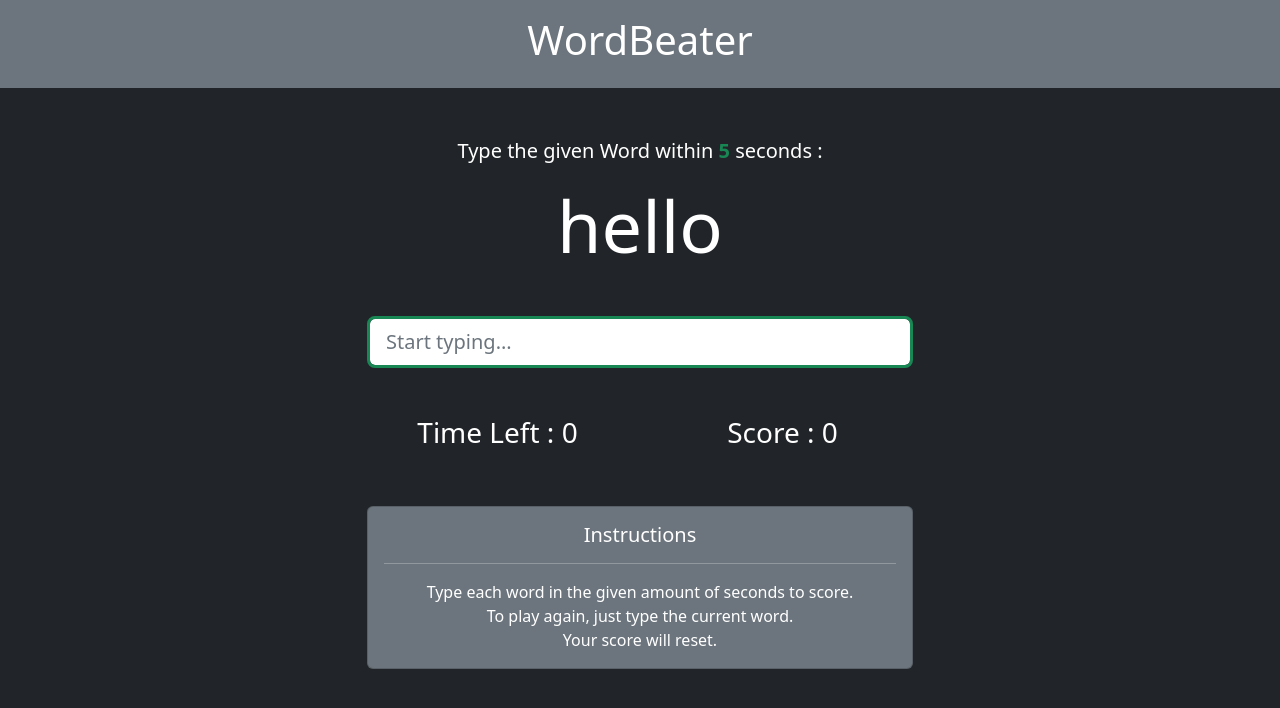
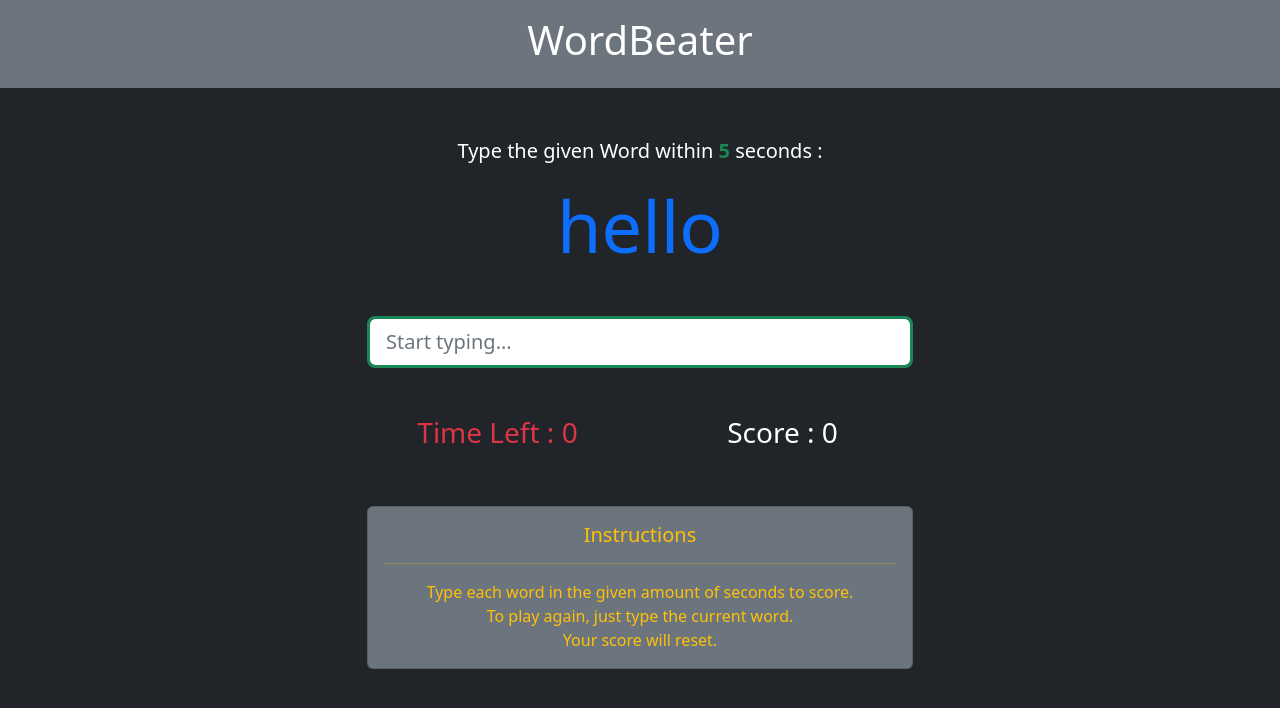
Before and after one commit to TheNewC0der-24/Speed-Typing-Game, a plain HTML site: page index.html in a window 1280 px wide. Drawn offline with nearby package versions, Linux system fonts and the light colour scheme; some icons are missing.

Commit message:
Change text colors

```diff
--- a/index.html
+++ b/index.html
@@ -5,6 +5,9 @@
     <meta charset="utf-8">
     <meta name="viewport" content="width=device-width, initial-scale=1">
     <title>Word Beater</title>
+
+    <!-- Favicon -->
+    <link rel="shortcut icon" href="./assets/favicon.ico" type="image/x-icon">
 
     <!-- Style CSS -->
     <link rel="stylesheet" href="./style.css">
@@ -29,14 +32,14 @@
                 <p class="lead">
                     Type the given Word within <span class="text-success fw-bold" id="seconds">5</span> seconds :
                 </p>
-                <h2 class="display-2 mb-5" id="current-word">hello</h2>
+                <h2 class="display-2 mb-5 text-primary" id="current-word">hello</h2>
                 <input type="text" class="form-control form-control-lg" placeholder="Start typing..." id="word-input"
                     autofocus>
                 <h4 class="mt-3" id="message"></h4>
 
                 <!-- Time & Score Columns -->
                 <div class="row mt-5">
-                    <div class="col-md-6">
+                    <div class="col-md-6 text-danger">
                         <h3>Time Left :
                             <span id="time">0</span>
                         </h3>
@@ -51,11 +54,11 @@
                 <!-- Instructions -->
                 <div class="row mt-5">
                     <div class="col-md-12">
-                        <div class="card bg-secondary text-white">
+                        <div class="card bg-secondary text-warning">
                             <div class="card-body">
                                 <h5 class="card-title">
                                     <lord-icon src="https://cdn.lordicon.com/aixyixpa.json" trigger="loop"
-                                        colors="primary:#ffffff" state="hover" style="width:30px;height:30px">
+                                        colors="primary:#ffc107" state="hover" style="width:30px;height:30px">
                                     </lord-icon> Instructions
                                 </h5>
                                 <hr>
```
